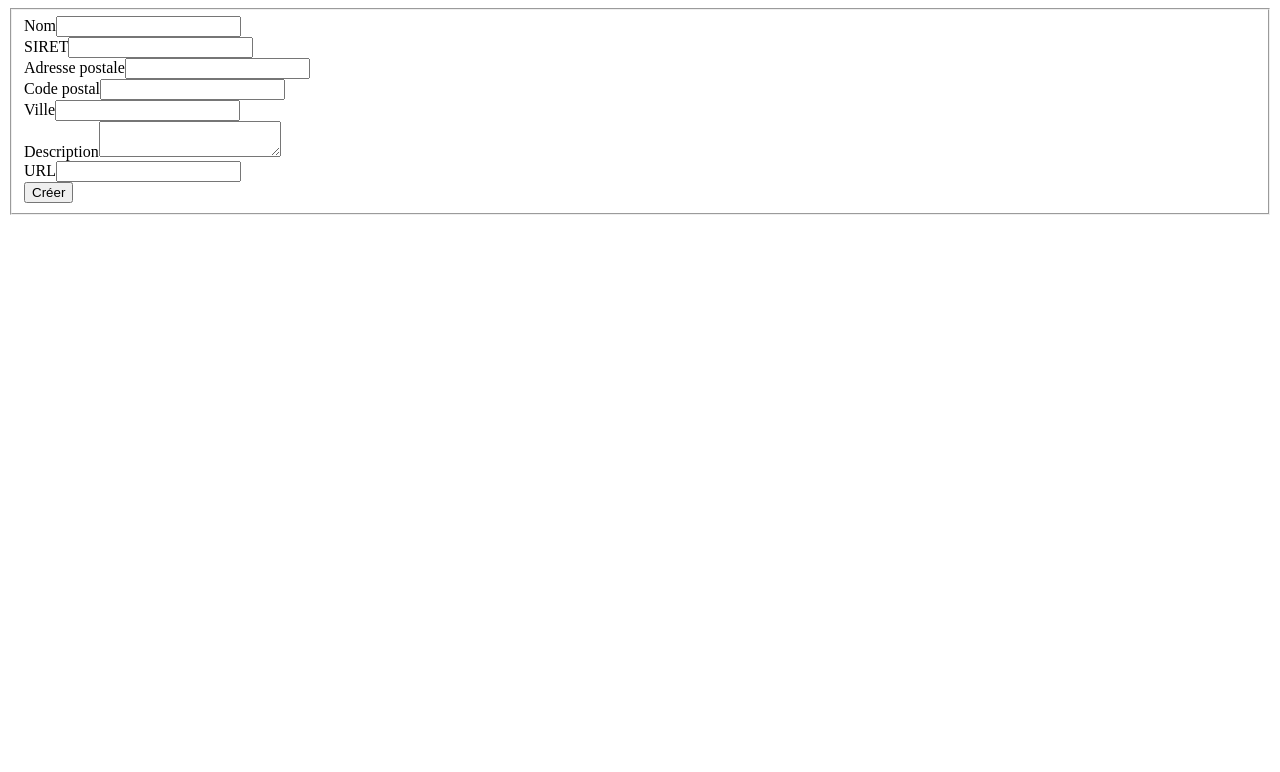
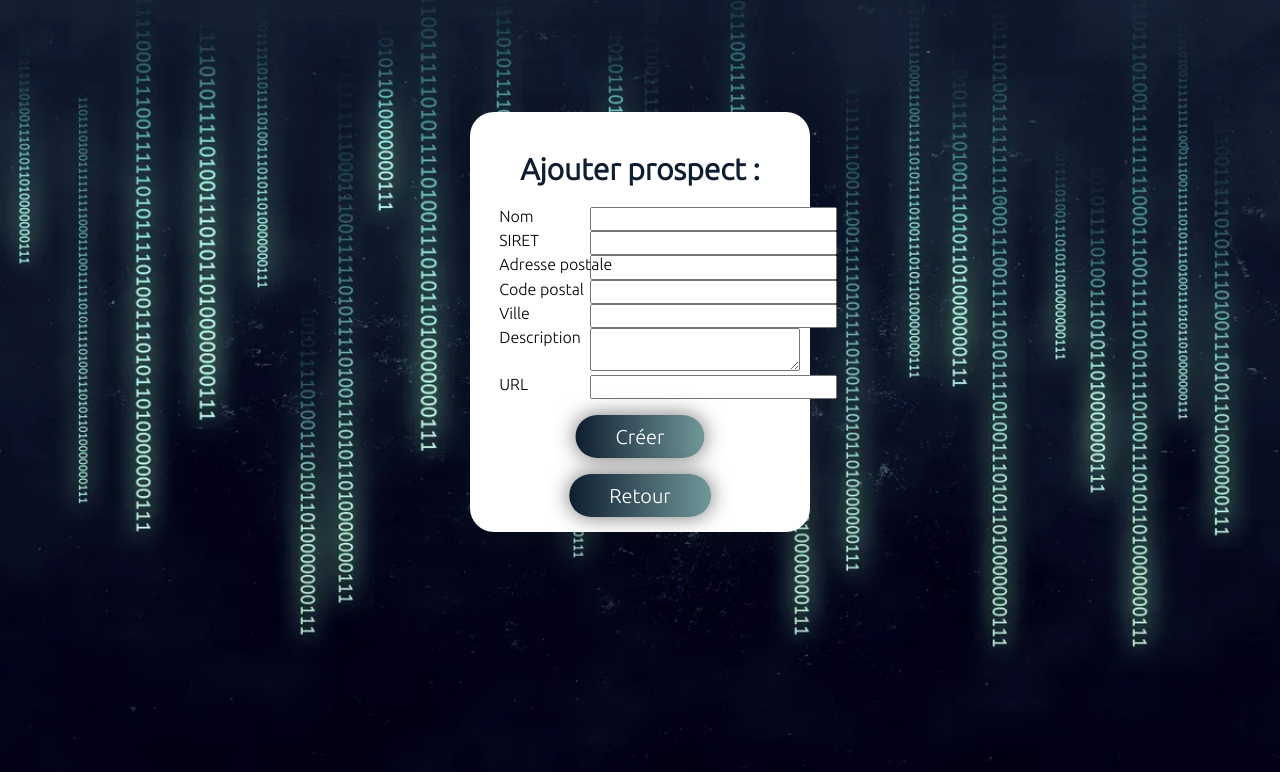
Before and after one commit to Jeannegbl/LaJolieBoiteACode, a Flask app: template templates/ajouter-prospect.html in a window 1280 px wide. Shown: the top 772 px of the page. Run offline with Flask 2, Linux system fonts and the light colour scheme; the template is opened without the code that fills it, so the values that code supplies are empty, except form fields; form fields are guessed from the names that the template uses; some libraries are stand-ins or nearby versions.

Commit message:
CSS dans les pages d'ajouts

```diff
--- a/static/connexion.css
+++ b/static/connexion.css
@@ -40,9 +40,19 @@ label {
     left: 50%;
     font-size: 25px;
 }
-
+.label{
+    transform: translate(0);
+    left: 39%;
+    font-size: initial;
+}
 .form{
     padding-top: 40px;
+}
+.form-2{
+    padding-top: 20px;
+}
+.div{
+    padding-left: 120px;
 }
 
 .mdp {
--- a/templates/ajouter-prospect.html
+++ b/templates/ajouter-prospect.html
@@ -1,22 +1,37 @@
 <!DOCTYPE html>
+
 <html lang="fr">
+
     <head>
         <meta charset="UTF-8">
-        <title>Title</title>
+        <meta http-equiv="X-UA-Compatible" content="IE=edge">
+        <meta name="viewport" content="width=device-width, initial-scale=1.0, minimum-scale=1.0, maximum-scale=1.0, user-scalable=no, target-densitydpi=device-dpi">
+        <meta property="og:image" content="{{ url_for('static', filename='logo.png') }}">
+        <meta property="og:description" content="Venez profiter de nos services dans l'informatique !">
+        <meta property="og:title" content="La Jolie Boîte à Code">
+        <link rel="stylesheet" href="{{ url_for('static', filename='normalize.css') }}">
+        <link rel="stylesheet" href="{{ url_for('static', filename='connexion.css') }}">
+        <link rel="preconnect" href="https://fonts.googleapis.com">
+        <link rel="preconnect" href="https://fonts.gstatic.com" crossorigin>
+        <link rel="stylesheet" href="https://fonts.googleapis.com/css2?family=Ubuntu:wght@300&display=swap">
+        <link rel="icon" type="png" href="{{ url_for('static', filename='logo.png') }}">
+        <title>Ajouter prospect</title>
     </head>
     <body>
-        <form method="POST">
-            <fieldset>
+        <div class="conteneur">
+            <p class="titre" align="center">Ajouter prospect :</p>
+            <form class="form-2" method="post">
                 {{ form.csrf_token }}
-                <div><label>Nom</label>{{ form.nom(size=20) }}</div>
-                <div><label>SIRET</label>{{ form.siret(size=20) }}</div>
-                <div><label>Adresse postale</label>{{ form.adresse(size=20) }}</div>
-                <div><label>Code postal</label>{{ form.codepostal(size=20) }}</div>
-                <div><label>Ville</label>{{ form.ville(size=20) }}</div>
-                <div><label>Description</label>{{ form.description(size=20) }}</div>
-                <div><label>URL</label>{{ form.url(size=20) }}</div>
-                <input type="submit" value="Créer">
-            </fieldset>
-        </form>
+                <div class="div"><label class="label">Nom</label>{{ form.nom(size=20) }}</div>
+                <div class="div"><label class="label">SIRET</label>{{ form.siret(size=20) }}</div>
+                <div class="div"><label class="label">Adresse postale</label>{{ form.adresse(size=20) }}</div>
+                <div class="div"><label class="label">Code postal</label>{{ form.codepostal(size=20) }}</div>
+                <div class="div"><label class="label">Ville</label>{{ form.ville(size=20) }}</div>
+                <div class="div"><label class="label">Description</label>{{ form.description(size=20) }}</div>
+                <div class="div"><label class="label">URL</label>{{ form.url(size=20) }}</div>
+                <input class="submit" type="submit" value="Créer">
+           </form>
+            <input class="submit" type="button" value="Retour" onclick="javascript:history.back(-1);">
+        </div>
     </body>
 </html>
```
Also changed, not shown: templates/ajouter-commentaire.html (+22 -7 lines), templates/ajouter-contact.html (+26 -11 lines).
